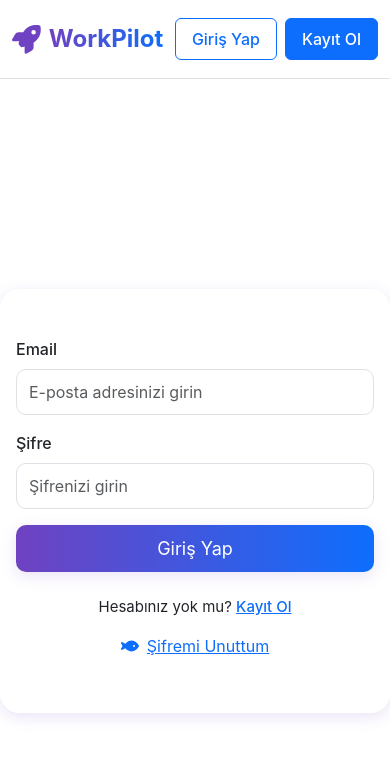
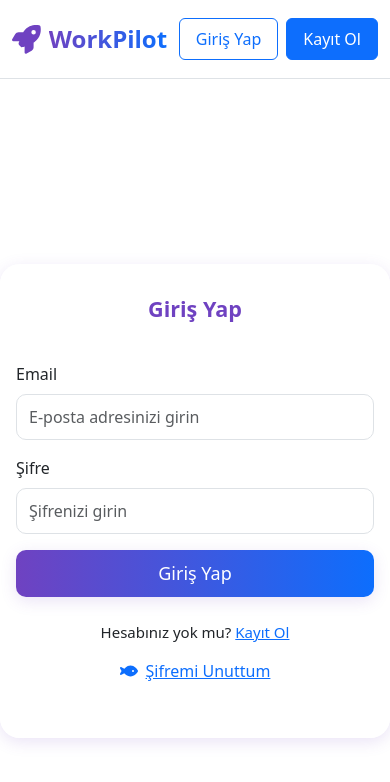
Before and after one commit to yakupcanatalar/work-pilot, a React (Create React App) app: page /login in a window 390 px wide. Shown: the top 782 px of the page. Built offline with nearby package versions, Linux system fonts and the light colour scheme.

Commit message:
Fixed responsivenes

```diff
--- a/src/index.css
+++ b/src/index.css
@@ -1,13 +1,7 @@
-body {
-  margin: 0;
-  font-family: -apple-system, BlinkMacSystemFont, 'Segoe UI', 'Roboto', 'Oxygen',
-    'Ubuntu', 'Cantarell', 'Fira Sans', 'Droid Sans', 'Helvetica Neue',
-    sans-serif;
-  -webkit-font-smoothing: antialiased;
-  -moz-osx-font-smoothing: grayscale;
+html, body, #root {
+  height: 100% !important;
+  min-height: 100% !important;
+  margin: 0 !important;
+  padding: 0 !important;
+  overflow: auto !important;
 }
-
-code {
-  font-family: source-code-pro, Menlo, Monaco, Consolas, 'Courier New',
-    monospace;
-}
--- a/src/pages/LoginPage.tsx
+++ b/src/pages/LoginPage.tsx
@@ -46,6 +46,8 @@ const LoginPage: React.FC = () => {
   return (
     <div className="login-bg">
       <Card className="login-card">
+        <h4 className="text-center mb-4" style={{ color: '#6f42c1', fontWeight: 700 }}>Giriş Yap</h4>
+
         <Card.Body>
           {error && <Alert variant="danger">{error}</Alert>}
           <Form onSubmit={handleSubmit}>
```
